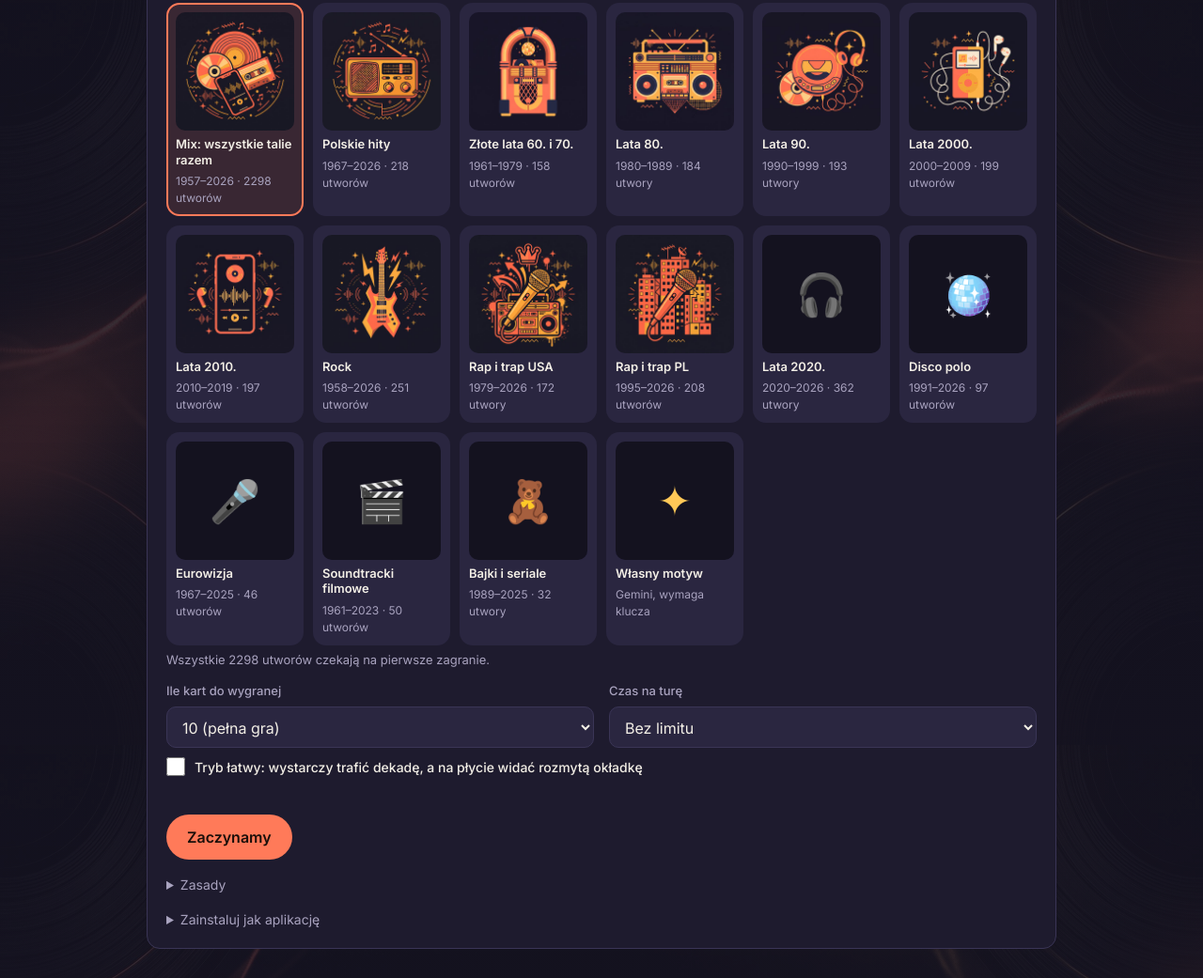
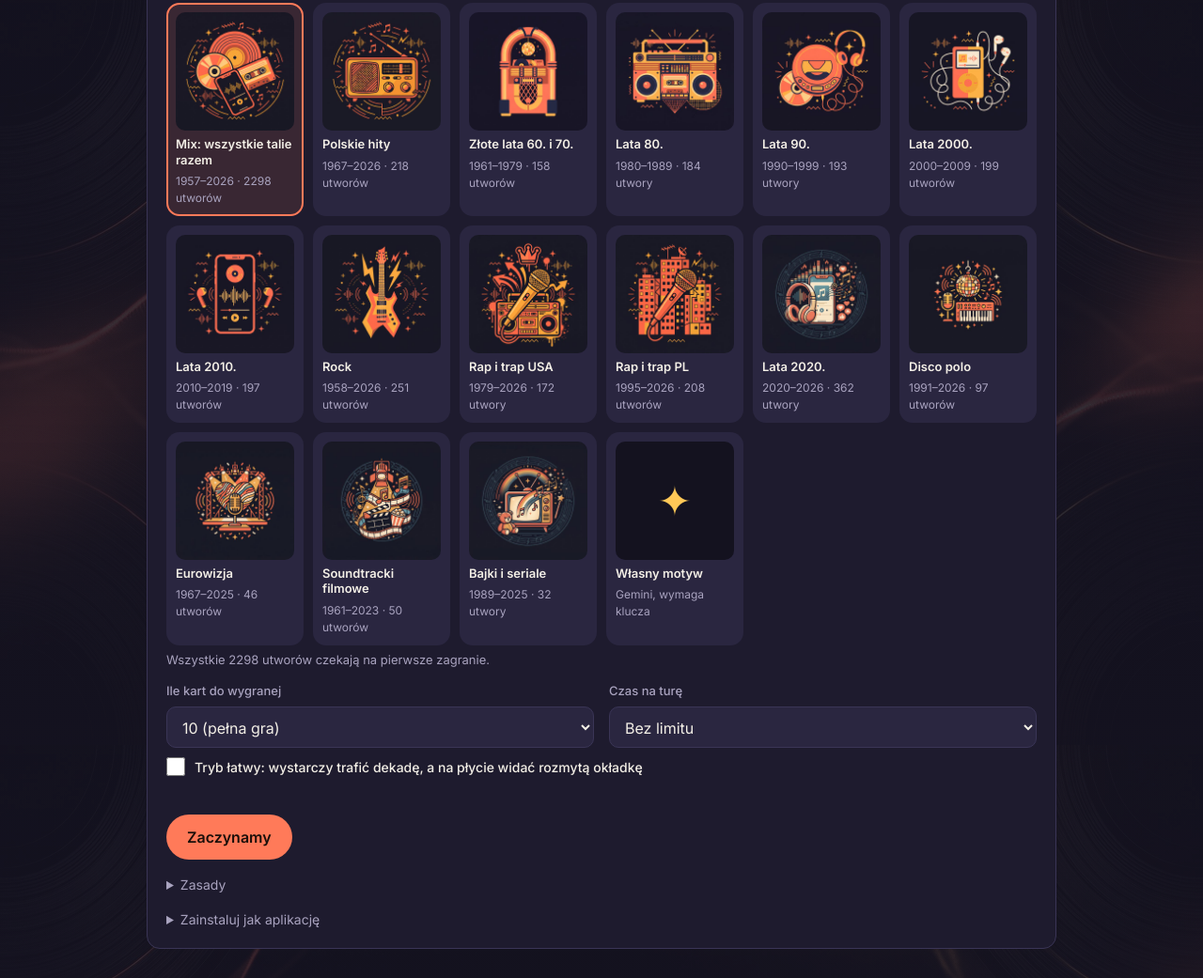
Before and after one commit to Misiek-77/pick-my-music, a plain HTML site: page index.html in a window 1280 px wide. Shown: the part 807-1848 px from the top of the page at 94% size. Drawn offline with Linux system fonts and the light colour scheme.

Commit message:
Grafiki z Gemini dla nowych talii
Disco polo, Eurowizja, Soundtracki filmowe, Bajki i seriale oraz Lata 2020.
dostają okładki w stylu pozostałych talii zamiast ikon.

Co-Authored-By: Claude Opus 5.5 <noreply@anthropic.com>

```diff
--- a/index.html
+++ b/index.html
@@ -3518,7 +3518,8 @@ function render() {
 }
 
 // ---------- zdarzenia ----------
-const DECK_ICONS = { dpolo: '🪩', s20: '🎧', euro: '🎤', film: '🎬', kids: '🧸' };
+// Ikony dla talii, które nie mają jeszcze grafiki w grafiki/talia-<id>.jpg (wszystkie obecne talie mają).
+const DECK_ICONS = {};
 function renderDeckTiles() {
   const tiles = Object.entries(DECKS).map(([id, d]) => {
     // Talie bez własnej grafiki dostają ikonę.
```
Also changed, not shown: grafiki/talia-dpolo.jpg (added), grafiki/talia-euro.jpg (added), grafiki/talia-film.jpg (added), grafiki/talia-kids.jpg (added), grafiki/talia-s20.jpg (added).
